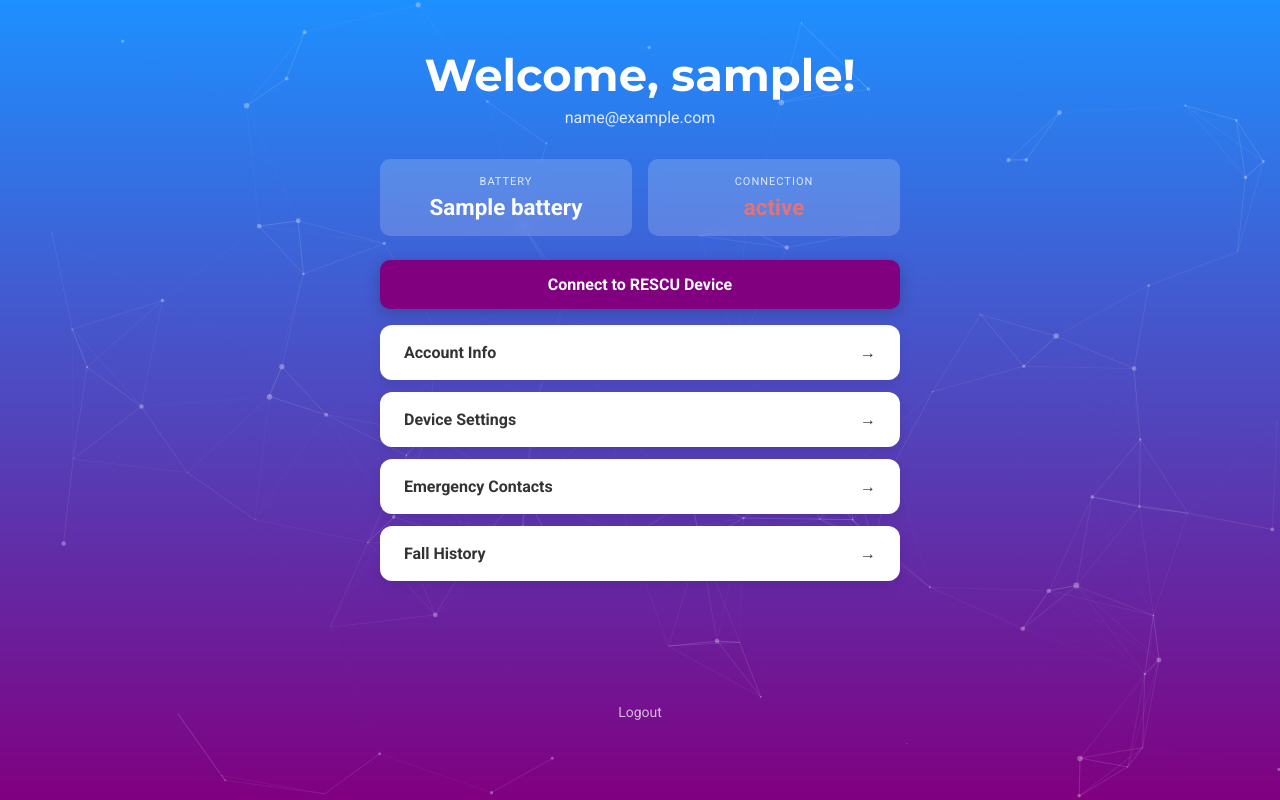
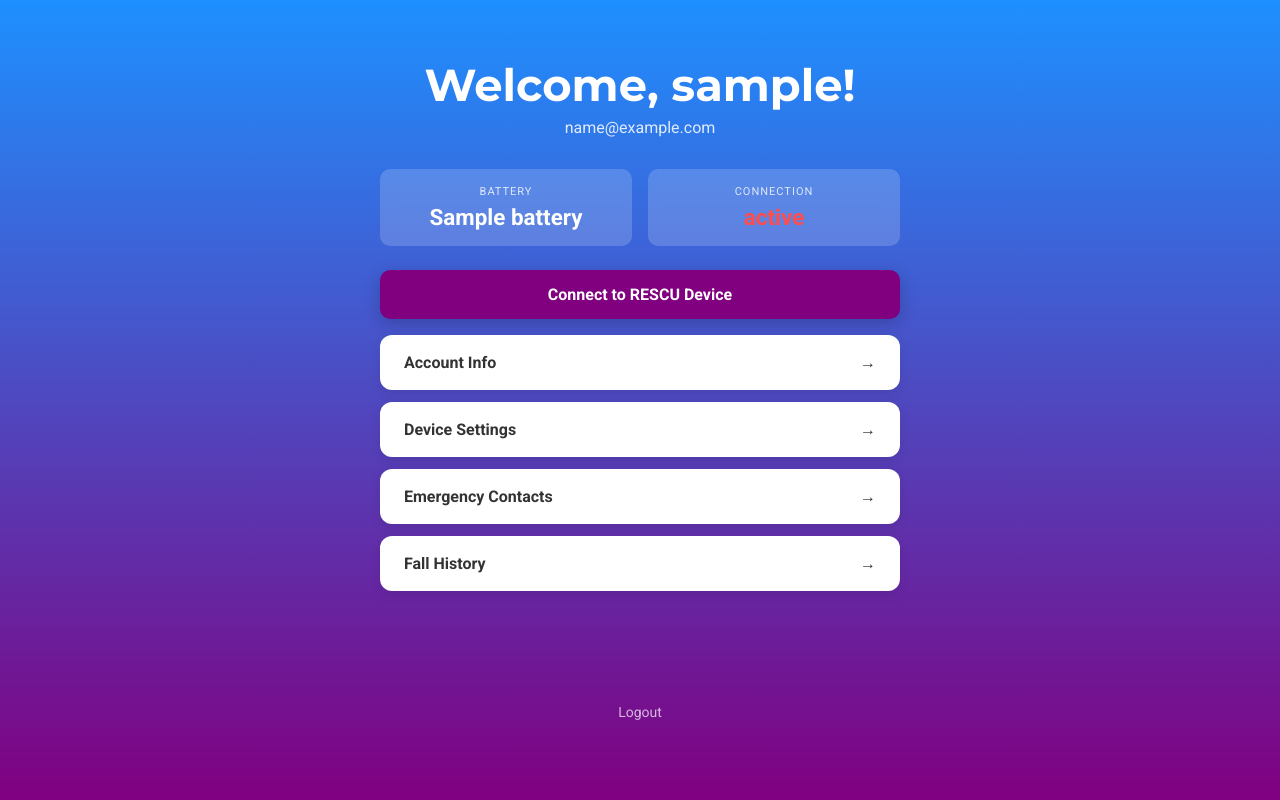
Before and after one commit to Lexie13/RESCU, a Flask app: template frontend/templates/home.html in a window 1280 px wide. Run offline with Flask 3, Linux system fonts and the light colour scheme; the template is opened without the code that fills it: most values are stand-ins (such as "Sample title", 1, 10 or a date in 2020).

Commit message:
Update home.html

```diff
--- a/frontend/templates/home.html
+++ b/frontend/templates/home.html
@@ -1,147 +1,225 @@
 <!DOCTYPE html>
+
 <html lang="en">
+
 <head>
+
     <meta charset="UTF-8">
+
     <title>R.E.S.C.U. Home</title>
+
     <link rel="stylesheet" href="{{ url_for('static', filename='inner.css') }}">
+
     <link href="https://fonts.googleapis.com/css2?family=Montserrat:wght@700&family=Roboto:wght@400;700&display=swap" rel="stylesheet">
+
+    <style>
+
+        /* Specific overrides for this page */
+
+        .page-header h2 {
+
+            font-size: 2.8rem; /* Larger font size */
+
+            margin-top: 10px;
+
+        }
+
+        /* Custom status colors */
+
+        .status-red { color: #ff4d4d !important; }
+
+        .status-green { color: #2ecc71 !important; }
+
+    </style>
+
 </head>
+
 <body>
-
-<div id="particles-js"></div>
 
 <div class="inner-wrapper">
 
+
+
     <header class="page-header">
+
         <h2>Welcome, {{ username }}!</h2>
+
         <p>{{ email }}</p>
+
     </header>
 
+
+
     <div class="status-row">
+
         <div class="status-card">
+
             <div class="s-label">Battery</div>
+
             <div id="battery-val" class="s-value">{{ device.battery }}</div>
+
         </div>
+
         <div class="status-card">
+
             <div class="s-label">Connection</div>
+
             <div id="connection-status" class="s-value status-red">{{ device.status }}</div>
+
         </div>
+
     </div>
+
+
 
     <button id="connect-ble" class="btn-ble">Connect to RESCU Device</button>
 
+
+
     <div style="width:100%; max-width:520px;">
+
         <a href="{{ url_for('edit_profile') }}" class="nav-card">
+
             <span>Account Info</span>
+
             <span class="arrow">→</span>
+
         </a>
+
         <a href="{{ url_for('device_status') }}" class="nav-card">
+
             <span>Device Settings</span>
+
             <span class="arrow">→</span>
+
         </a>
+
         <a href="{{ url_for('edit_emergency_contacts') }}" class="nav-card">
+
             <span>Emergency Contacts</span>
+
             <span class="arrow">→</span>
+
         </a>
+
         <a href="{{ url_for('fall_history') }}" class="nav-card">
+
             <span>Fall History</span>
+
             <span class="arrow">→</span>
+
         </a>
+
     </div>
 
+
+
     <a href="{{ url_for('logout') }}" class="logout-link">Logout</a>
+
 </div>
 
-<script src="https://cdn.jsdelivr.net/particles.js/2.0.0/particles.min.js"></script>
+
 
 <script>
-/* ── Particles.js Initialization ── */
-particlesJS("particles-js", {
-  "particles": {
-    "number": { "value": 80, "density": { "enable": true, "value_area": 800 } },
-    "color": { "value": "#ffffff" },
-    "shape": { "type": "circle" },
-    "opacity": { "value": 0.3, "random": false },
-    "size": { "value": 3, "random": true },
-    "line_linked": {
-      "enable": true,
-      "distance": 150,
-      "color": "#ffffff",
-      "opacity": 0.2,
-      "width": 1
-    },
-    "move": {
-      "enable": true,
-      "speed": 1.5,
-      "direction": "none",
-      "random": false,
-      "straight": false,
-      "out_mode": "out",
-      "bounce": false
-    }
-  },
-  "interactivity": {
-    "detect_on": "canvas",
-    "events": {
-      "onhover": { "enable": true, "mode": "grab" },
-      "onclick": { "enable": false }
-    },
-    "modes": {
-      "grab": { "distance": 140, "line_linked": { "opacity": 0.8 } }
-    }
-  },
-  "retina_detect": true
+
+const BATTERY_SERVICE_UUID = 'fe39738b-d108-4571-9ece-8ee6bd1633c9';
+
+const BATTERY_LEVEL_UUID   = '3dd2fe2e-ce13-442e-8165-3dd67b99ce5d';
+
+
+
+const connectBtn = document.getElementById('connect-ble');
+
+const batteryEl  = document.getElementById('battery-val');
+
+const statusEl   = document.getElementById('connection-status');
+
+
+
+connectBtn.addEventListener('click', async () => {
+
+    try {
+
+        statusEl.textContent = 'Searching…';
+
+        statusEl.className = 's-value'; // Reset colors while searching
+
+
+
+        const device = await navigator.bluetooth.requestDevice({
+
+            filters: [{ name: 'RESCU_DEVICE' }],
+
+            optionalServices: [BATTERY_SERVICE_UUID]
+
         });
 
-/* ── Bluetooth Logic ── */
-const BATTERY_SERVICE_UUID = 'fe39738b-d108-4571-9ece-8ee6bd1633c9';
-const BATTERY_LEVEL_UUID   = '3dd2fe2e-ce13-442e-8165-3dd67b99ce5d';
-
-const connectBtn = document.getElementById('connect-ble');
-const batteryEl  = document.getElementById('battery-val');
-const statusEl   = document.getElementById('connection-status');
-
-connectBtn.addEventListener('click', async () => {
-    try {
-        statusEl.textContent = 'Searching…';
-        statusEl.className = 's-value'; // Clear muted colors while searching
-
-        const device = await navigator.bluetooth.requestDevice({
-            filters: [{ name: 'RESCU_DEVICE' }],
-            optionalServices: [BATTERY_SERVICE_UUID]
-        });
         const server  = await device.gatt.connect();
 
+
+
         statusEl.textContent = 'Connected';
-        statusEl.classList.remove('status-red');
+
         statusEl.classList.add('status-green');
 
+        statusEl.classList.remove('status-red');
+
+
+
         const service        = await server.getPrimaryService(BATTERY_SERVICE_UUID);
+
         const characteristic = await service.getCharacteristic(BATTERY_LEVEL_UUID);
+
         await characteristic.startNotifications();
 
+
+
         characteristic.addEventListener('characteristicvaluechanged', (e) => {
+
             try {
+
                 const data = JSON.parse(new TextDecoder().decode(e.target.value));
+
                 if (data.type === 'BATTERY') batteryEl.textContent = data.battery_pct + '%';
+
             } catch (err) { console.error('Parse error:', err); }
+
         });
 
+
+
         const initial = JSON.parse(new TextDecoder().decode(await characteristic.readValue()));
+
         batteryEl.textContent = initial.battery_pct + '%';
 
+
+
         device.addEventListener('gattserverdisconnected', () => {
+
             statusEl.textContent = 'Disconnected';
+
+            statusEl.classList.add('status-red');
+
             statusEl.classList.remove('status-green');
+
+            batteryEl.textContent = '--';
+
+        });
+
+    } catch (err) {
+
+        console.error('BLE Error:', err);
+
+        statusEl.textContent = 'Error';
+
         statusEl.classList.add('status-red');
-            batteryEl.textContent = '--';
+
+    }
+
 });
-    } catch (err) {
-        console.error('BLE Error:', err);
-        statusEl.textContent = 'Error';
-        statusEl.classList.add('status-red');
-    }
-});
+
 </script>
+
 </body>
+
 </html>
```
Lines whose indentation alone changed are shown as unchanged.
